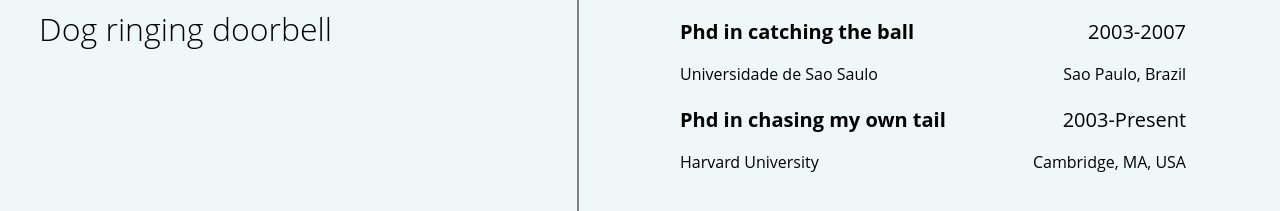
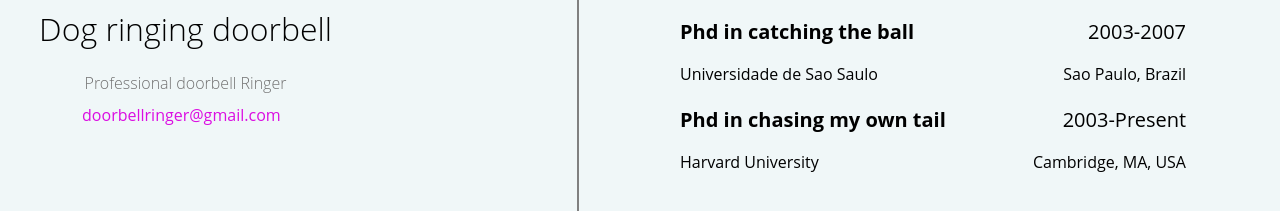
Before and after one commit to zepaulojr1/zepaulojr1.github.io, a plain HTML site: page education.html in a window 1280 px wide. Shown: the part 353-564 px from the top of the page. Drawn offline with Linux system fonts and the light colour scheme.

Commit message:
Update education.html

```diff
--- a/education.html
+++ b/education.html
@@ -30,6 +30,8 @@
         <div class="grid-item-1">
             <img src="https://media.tenor.com/SIBTkZrfzmIAAAAC/dog-camera.gif" alt="Dawg">
             <h1>Dog ringing doorbell</h1>
+            <p class="profile-p">Professional doorbell Ringer</p>
+            <a href = "https://www.youtube.com/watch?v=K6hsVIVh2O0&ab_channel=NotTJay" style="text-decoration: none;" class="nav-item"> doorbellringer@gmail.com &nbsp; </a>
         </div>
         <div class="grid-item-2">
             <h2>
```
